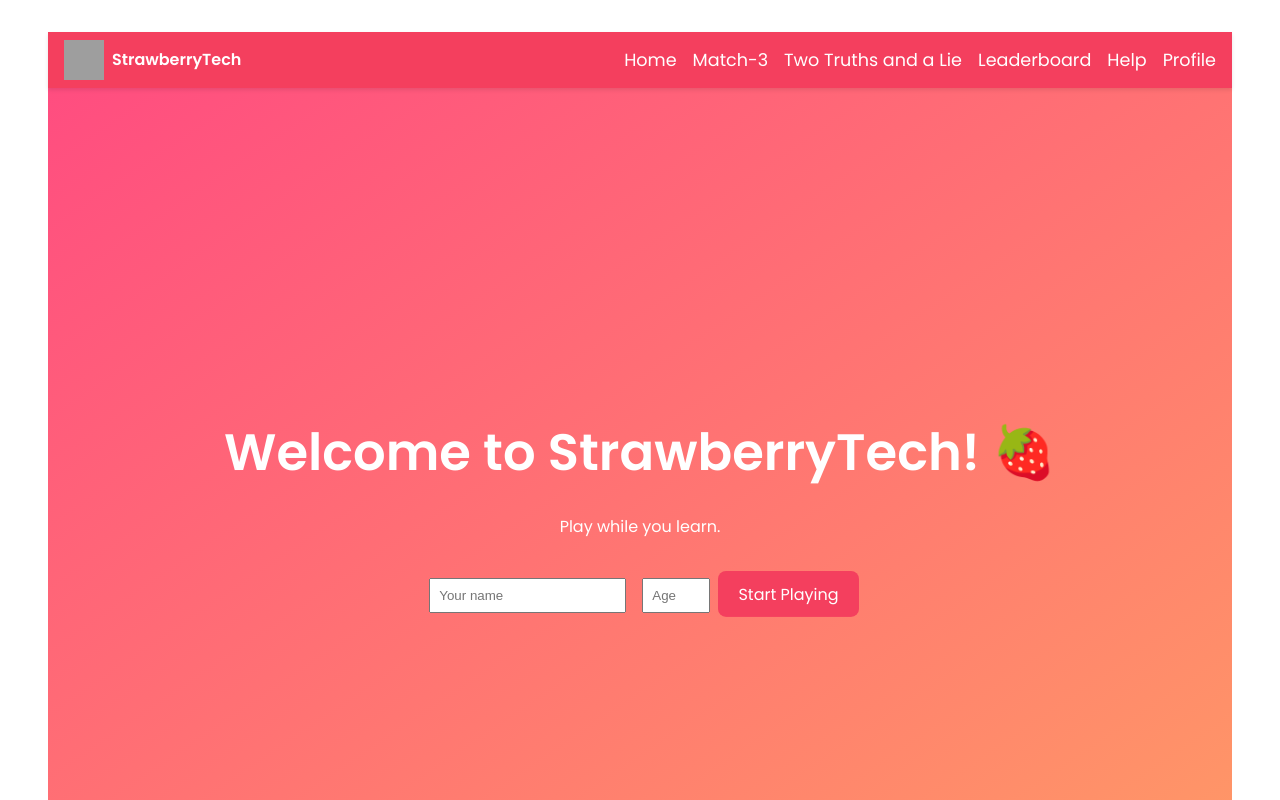
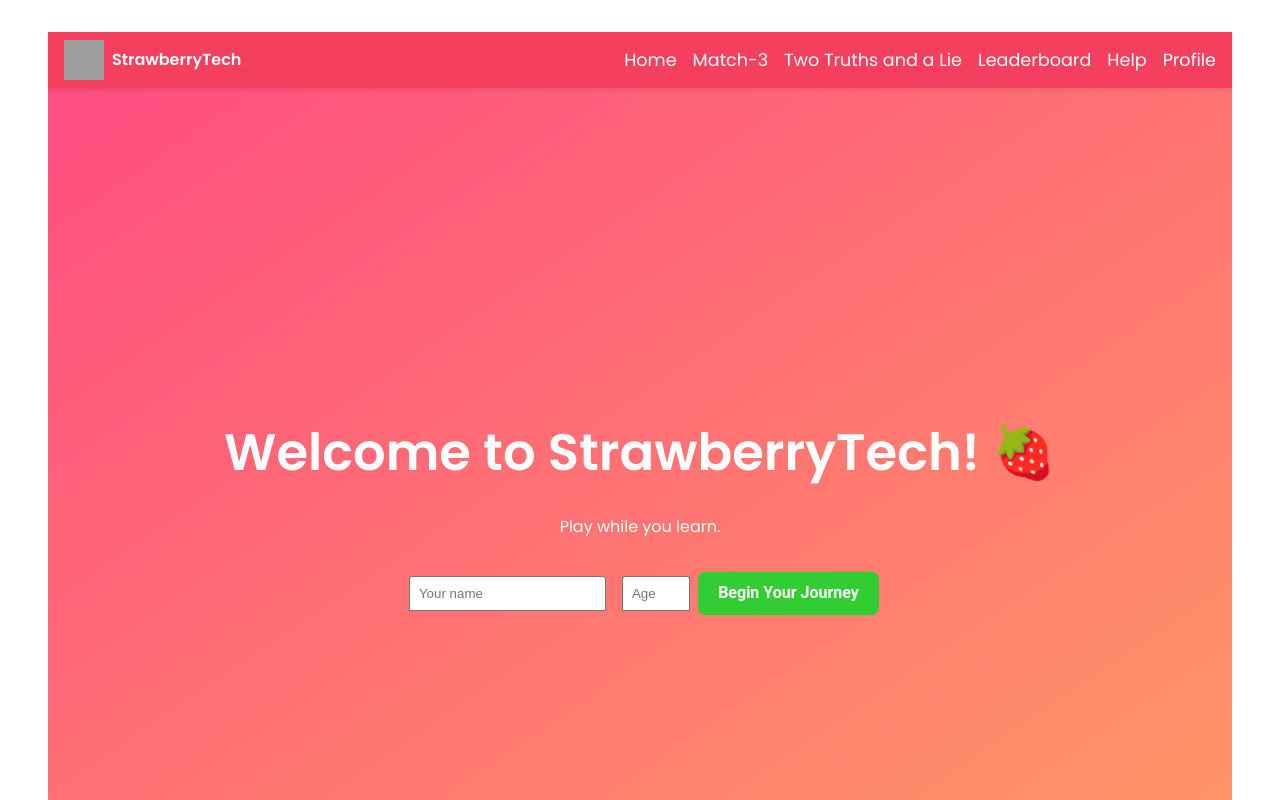
Before and after one commit to unnamedmistress/StrawberryTech, a React (Vite) app in the folder learning-games/: page /welcome in a window 1280 px wide. Shown: the top 800 px of the page. Built offline with nearby package versions, Linux system fonts and the light colour scheme; grey boxes are pictures that could not be loaded.

Commit message:
Update hero and start button styles

```diff
--- a/learning-games/index.html
+++ b/learning-games/index.html
@@ -17,6 +17,10 @@
       href="https://fonts.googleapis.com/css2?family=Poppins:wght@400;600&display=swap"
       rel="stylesheet"
     />
+    <link
+      href="https://fonts.googleapis.com/css2?family=Fredoka+One&display=swap"
+      rel="stylesheet"
+    />
     <meta name="viewport" content="width=device-width, initial-scale=1.0" />
     <title>StrawberryTech Learning Games</title>
   </head>
--- a/learning-games/src/App.css
+++ b/learning-games/src/App.css
@@ -81,6 +81,7 @@
 
 .progress-summary {
   margin-top: 1rem;
+  text-align: center;
 }
 
 /* Match-3 styles */
--- a/learning-games/src/pages/Home.css
+++ b/learning-games/src/pages/Home.css
@@ -52,10 +52,20 @@
   display: block;
 }
 
+.hero-title {
+  font-family: 'Fredoka One', cursive;
+  font-size: 28px;
+  color: #ff6347;
+  text-align: center;
+  margin-bottom: 0.5rem;
+}
+
 .progress-summary progress {
-  width: 100%;
+  width: 80%;
   height: 1rem;
-  accent-color: var(--color-lime);
+  accent-color: #ffd700;
+  display: block;
+  margin: 0 auto;
 }
 
 .badge-icons {
--- a/learning-games/src/pages/Home.tsx
+++ b/learning-games/src/pages/Home.tsx
@@ -40,7 +40,7 @@ export default function Home() {
     <div className="home">
       {/* hero section */}
       <section className="hero reveal">
-        <h1>Fun Learning Awaits!</h1>
+        <h1 className="hero-title">Embark on a Fruity Learning Adventure!</h1>
         <img
           src="https://raw.githubusercontent.com/unnamedmistress/images/main/ChatGPT%20Image%20Jun%206%2C%202025%2C%2011_24_31%20AM.png"
           alt="Strawberry logo"
--- a/learning-games/src/pages/SplashPage.css
+++ b/learning-games/src/pages/SplashPage.css
@@ -23,6 +23,33 @@
   margin-top: 1rem;
 }
 
+.start-btn {
+  font-family: 'Roboto', sans-serif;
+  font-weight: bold;
+  font-size: 16px;
+  background: #32cd32;
+  min-width: 44px;
+  min-height: 44px;
+  transition: background-color 0.3s ease;
+}
+
+.start-btn:hover {
+  background: #228b22;
+}
+
+.start-btn:active {
+  animation: bounce 0.3s;
+}
+
+@keyframes bounce {
+  0%, 100% {
+    transform: translateY(0);
+  }
+  50% {
+    transform: translateY(-6px);
+  }
+}
+
 @media (max-width: 480px) {
   .overlay {
     padding: 0 1rem;
--- a/learning-games/src/pages/SplashPage.tsx
+++ b/learning-games/src/pages/SplashPage.tsx
@@ -48,7 +48,7 @@ export default function SplashPage() {
             onChange={(e) => setAge(Number(e.target.value))}
             required
           />
-          <button type="submit">Start Playing</button>
+          <button type="submit" className="start-btn">Begin Your Journey</button>
         </form>
       </div>
     </div>
```
